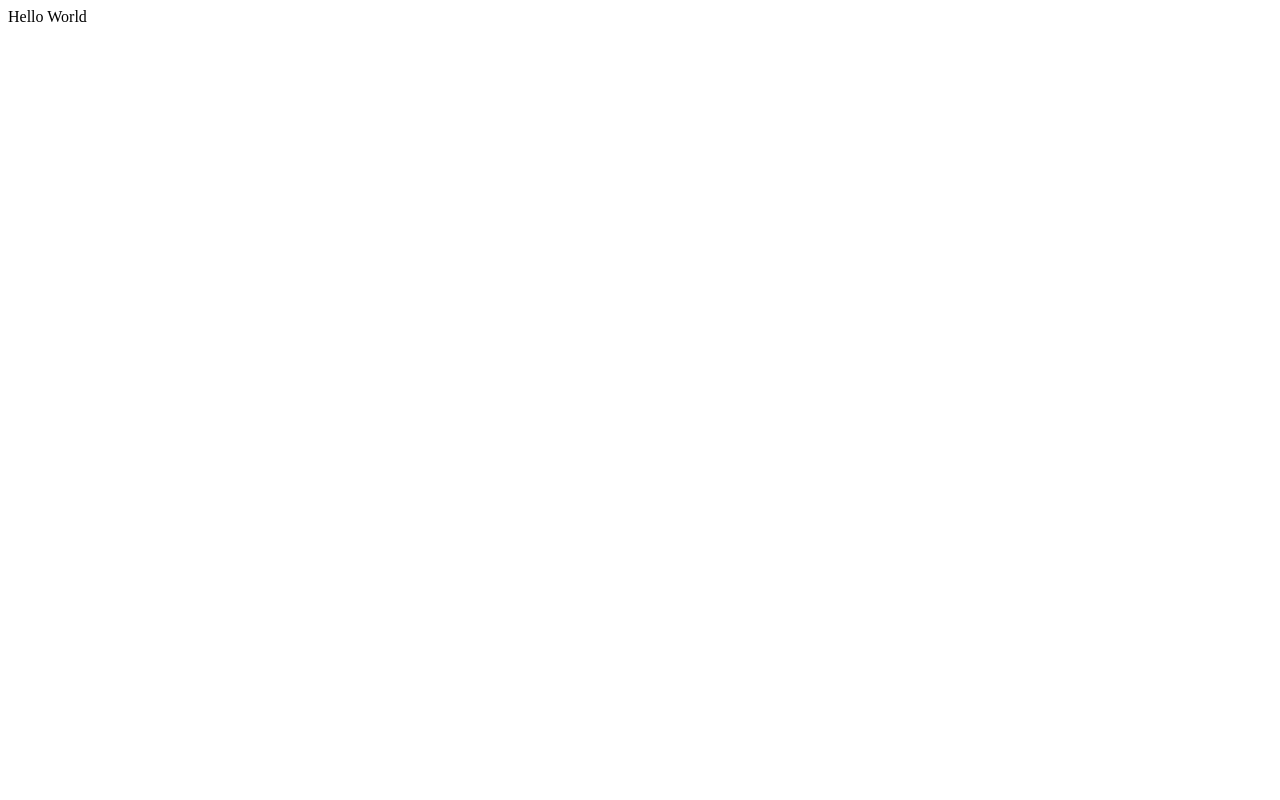
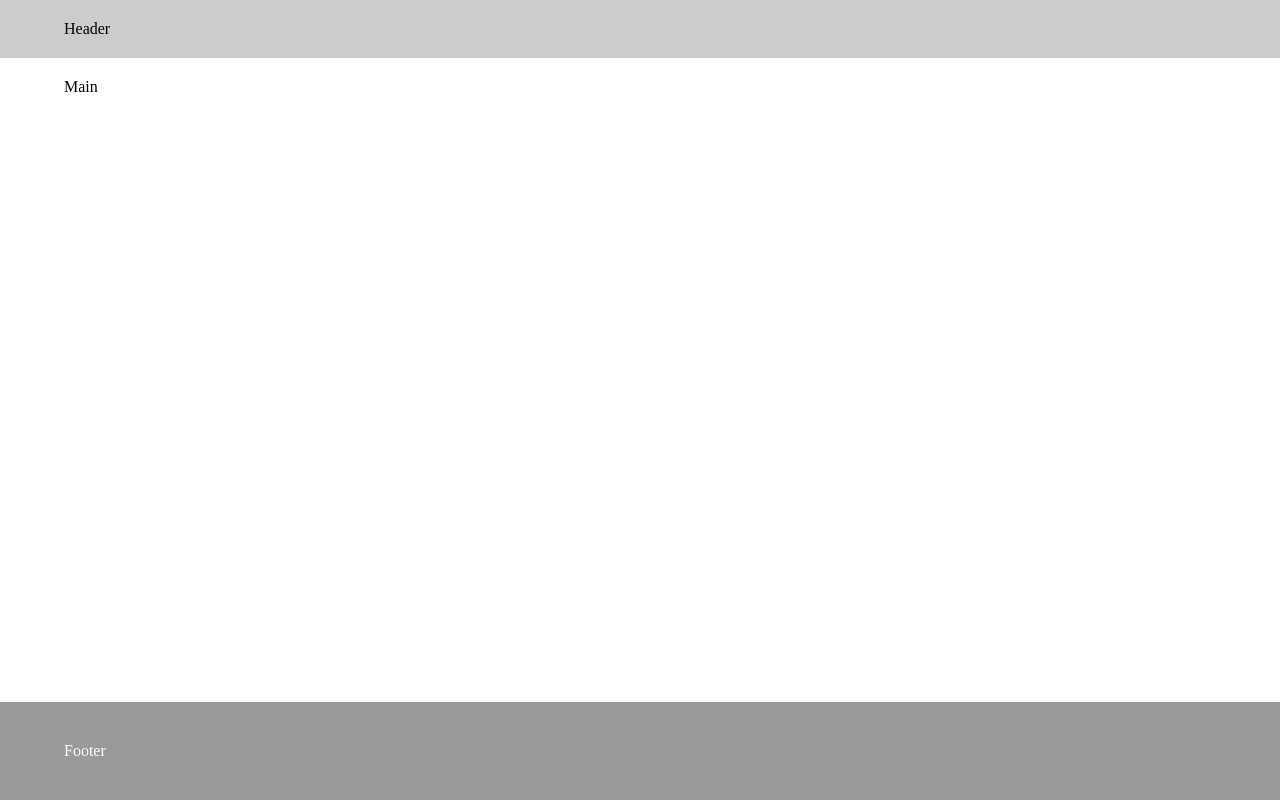
Before and after one commit to 2xNineFive/back-end-project, a website: page views/index.html in a window 1280 px wide. Drawn offline with Linux system fonts and the light colour scheme; files that its build step writes are made by us from their sources.

Commit message:
implement sticky footer'

```diff
--- /dev/null
+++ b/public/style.css
@@ -0,0 +1,41 @@
+/* body {
+    color: crimson;
+} */
+
+* {
+    box-sizing: border-box;
+    margin: 0;
+    padding: 0;
+  }
+
+  body,
+  html {
+    height: 100%;
+  }
+
+  footer {
+    background-color: #999;
+    color: white;
+    padding: 40px 0;
+  }
+
+  header {
+    background-color: #ccc;
+    padding: 20px 0;
+  }
+
+  main {
+    flex: 1;
+    padding: 20px 0;
+  }
+
+  .y-wrap {
+    margin: 0 auto;
+    width: 90%;
+  }
+
+  .y-sticky {
+    display: flex;
+    flex-direction: column;
+    height: 100%;
+  }
--- a/views/index.html
+++ b/views/index.html
@@ -4,9 +4,16 @@
     <meta charset="UTF-8">
     <meta http-equiv="X-UA-Compatible" content="IE=edge">
     <meta name="viewport" content="width=device-width, initial-scale=1.0">
+    <link rel="stylesheet" href="./style.css">
     <title>Backend Project</title>
 </head>
-<body>
-    Hello World
+<body class = "y-sticky">
+    <header>
+        <div class="y-wrap">Header</div>
+    </header>
+    <main class="y-wrap">Main</main>
+    <footer>
+        <div class="y-wrap">Footer</div>
+    </footer>
 </body>
 </html>
```
Also changed, not shown: server.js (+8 -6 lines).
